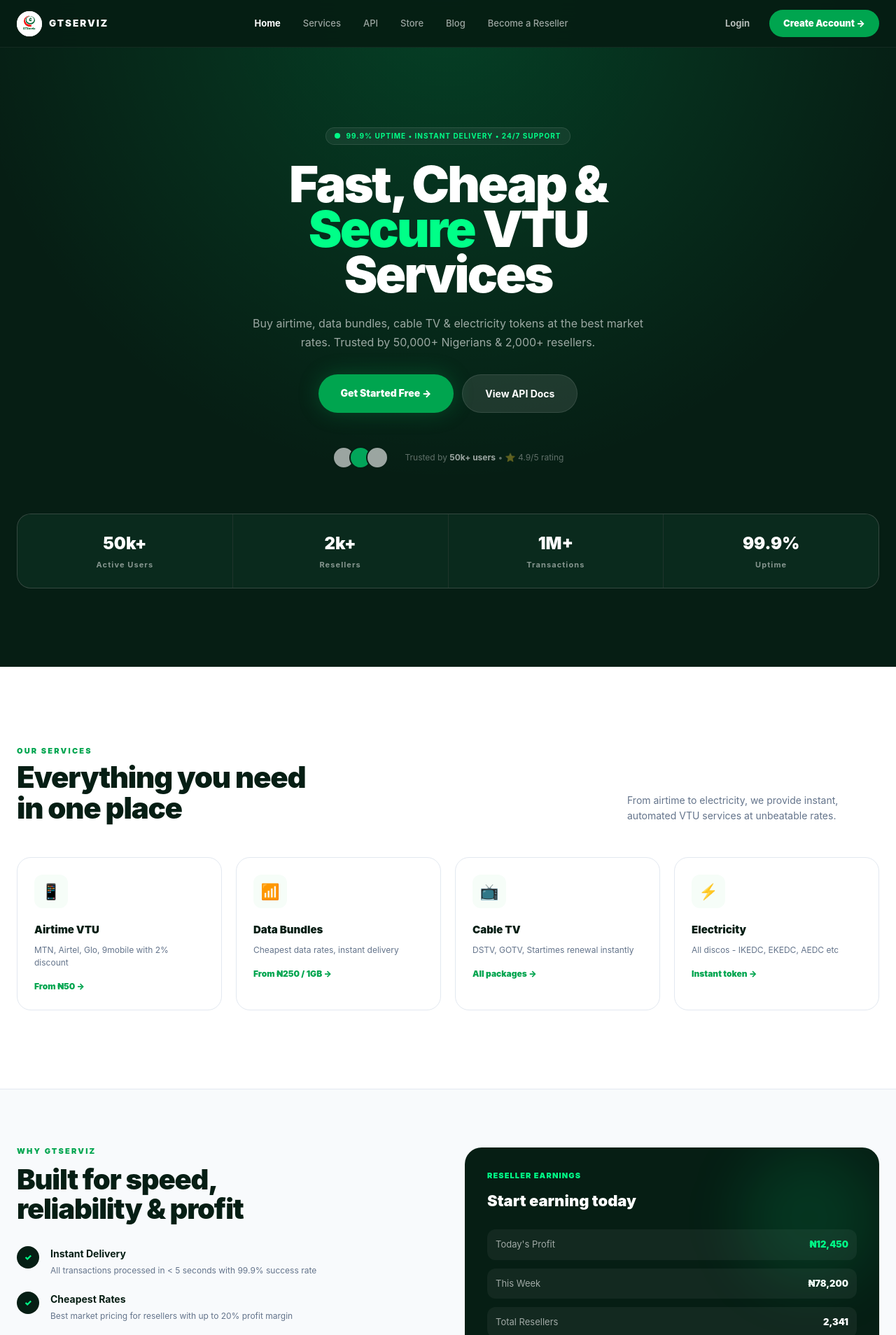
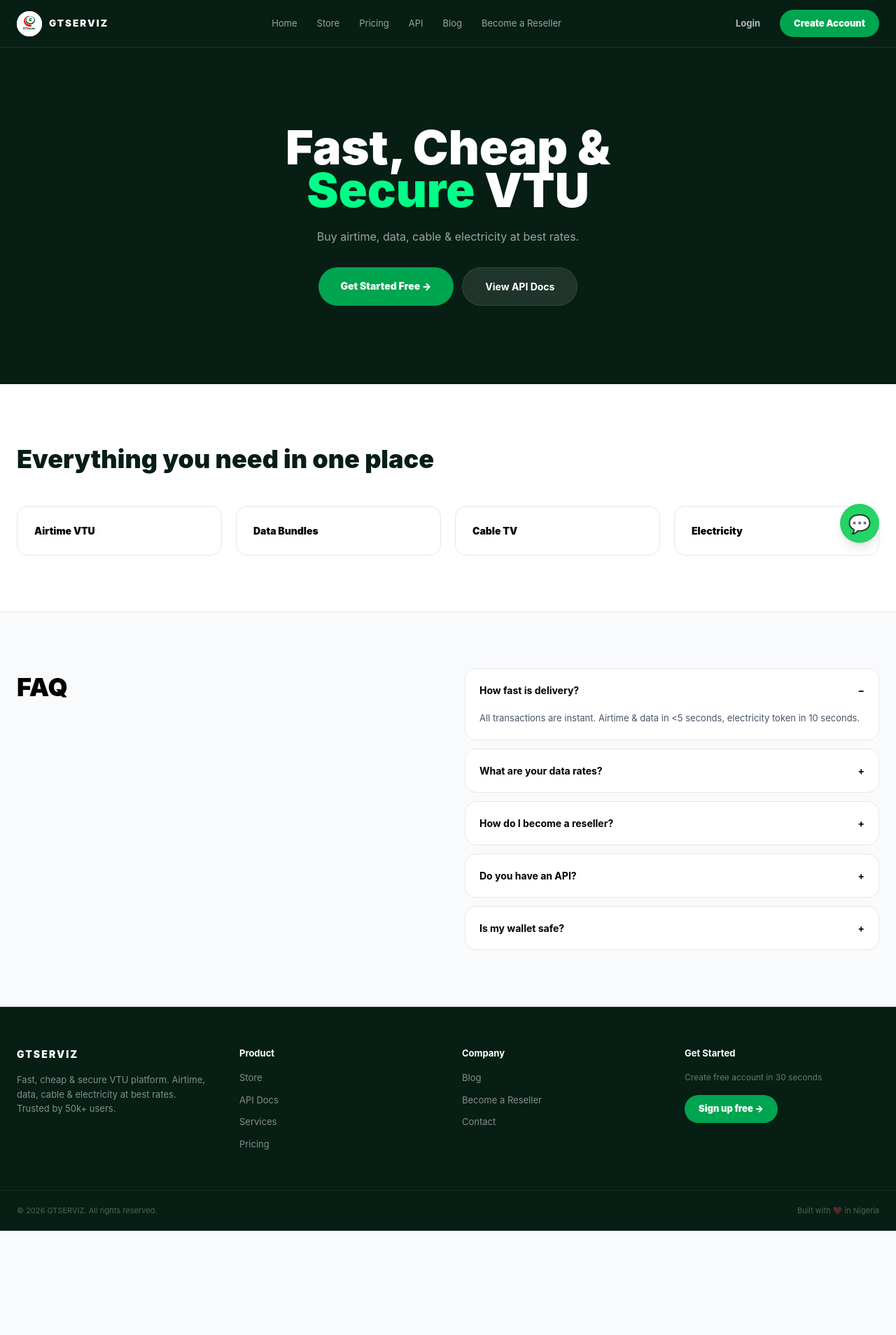
Before and after one commit to rajdolla/gtserviz-frontend, a Next.js app: page / in a window 1280 px wide. Shown: the top 1908 px of the page at 70% size. After the commit the page ends 1759 px from the top, so only its background shows below. Built offline with nearby package versions, Linux system fonts and the light colour scheme.

Commit message:
Add FAQ section and improve header layout

```diff
--- a/app/page.tsx
+++ b/app/page.tsx
@@ -6,183 +6,91 @@ import Footer from "../components/Footer";
 
 export default function Home() {
   const [open, setOpen] = useState(false);
+  const [faqOpen, setFaqOpen] = useState<number | null>(0);
+
+  const faqs = [
+    { q:"How fast is delivery?", a:"All transactions are instant. Airtime & data in <5 seconds, electricity token in 10 seconds." },
+    { q:"What are your data rates?", a:"MTN 1GB from ₦250, Airtel 1GB from ₦250, Glo 1GB from ₦250, 9mobile 1GB from ₦250." },
+    { q:"How do I become a reseller?", a:"Sign up, upgrade to reseller in dashboard, you get your own website and API key." },
+    { q:"Do you have an API?", a:"Yes! REST API for airtime, data, cable, electricity. See /api page." },
+    { q:"Is my wallet safe?", a:"Bank-grade security, 2FA, auto-refund for failed transactions." },
+  ];
+
+  const links = [
+    { name:"Home", href:"/" },
+    { name:"Store", href:"/store" },
+    { name:"Pricing", href:"/pricing" },
+    { name:"API", href:"/api" },
+    { name:"Blog", href:"/blog" },
+    { name:"Become a Reseller", href:"/reseller" },
+  ];
 
   return (
-    <div className="min-h-screen bg-white antialiased">
-      {/* HEADER */}
-      <header className="fixed top-0 w-full z-[100] bg-[#061e14]/95 backdrop-blur-xl border-b border-white/[0.06] h-[68px]">
+    <div className="min-h-screen bg-white">
+      <header className="fixed top-0 w-full z-[100] bg-[#061e14] border-b border-white/10 h-[68px]">
         <div className="max-w-[1280px] mx-auto px-6 h-full flex items-center justify-between">
           <Link href="/" className="flex items-center gap-2.5">
             <div className="w-9 h-9 bg-white rounded-full flex items-center justify-center overflow-hidden">
-              <Image src="/logo.png" alt="GT" width={36} height={36} className="object-contain" />
+              <Image src="/logo.png" alt="GTSERVIZ" width={36} height={36} className="object-contain" />
             </div>
             <span className="text-white font-black tracking-[0.15em] text-[13.5px]">GTSERVIZ</span>
           </Link>
-
-          <nav className="hidden lg:flex items-center gap-8 text-[13px] font-medium text-white/60">
-            <Link href="/" className="text-white font-bold">Home</Link>
-            <Link href="#services" className="hover:text-white transition">Services</Link>
-            <Link href="/api" className="hover:text-white transition">API</Link>
-            <Link href="/store" className="hover:text-white transition">Store</Link>
-            <Link href="/blog" className="hover:text-white transition">Blog</Link>
-            <Link href="/reseller" className="hover:text-white transition">Become a Reseller</Link>
+          <nav className="hidden lg:flex items-center gap-7">
+            {links.map((l)=>(
+              <Link key={l.name} href={l.href} className="text-[13px] text-white/60 hover:text-white">{l.name}</Link>
+            ))}
           </nav>
-
           <div className="hidden lg:flex items-center gap-3">
-            <Link href="/login" className="text-white/70 hover:text-white text-[13px] font-bold px-4">Login</Link>
-            <Link href="/signup" className="px-5 py-2.5 rounded-full bg-[#00A54F] hover:bg-[#009346] text-white text-[13px] font-black transition">Create Account →</Link>
+            <Link href="/login" className="text-white/70 text-[13px] font-bold px-4">Login</Link>
+            <Link href="/signup" className="px-5 py-2.5 rounded-full bg-[#00A54F] text-white text-[13px] font-black">Create Account</Link>
           </div>
-
-          <button onClick={()=>setOpen(!open)} className="lg:hidden w-10 h-10 rounded-full bg-white/10 text-white flex items-center justify-center">
-            {open? "✕" : "☰"}
-          </button>
+          <button onClick={()=>setOpen(!open)} className="lg:hidden w-10 h-10 rounded-full bg-white/10 text-white">{open?"✕":"☰"}</button>
         </div>
-
-        {/* Mobile Menu */}
         {open && (
-          <div className="lg:hidden bg-[#061e14] border-t border-white/10 px-6 py-6 space-y-4">
-            <Link href="/" className="block text-white font-bold">Home</Link>
-            <Link href="/api" className="block text-white/60">API</Link>
-            <Link href="/store" className="block text-white/60">Store</Link>
-            <Link href="/blog" className="block text-white/60">Blog</Link>
-            <Link href="/reseller" className="block text-white/60">Become a Reseller</Link>
-            <Link href="/signup" className="block mt-4 text-center py-3 rounded-full bg-[#00A54F] text-white font-black">Create Account</Link>
+          <div className="lg:hidden bg-[#061e14] border-t border-white/10 px-6 py-6 space-y-3">
+            {links.map((l)=><Link key={l.name} href={l.href} className="block text-white/60 py-1">{l.name}</Link>)}
           </div>
         )}
       </header>
 
-      {/* HERO */}
-      <section className="pt-[68px] bg-[#061e14] relative overflow-hidden">
-        <div className="absolute inset-0 bg-[radial-gradient(circle_at_50%_0%,rgba(0,255,136,0.15),transparent_60%)]" />
-        <div className="max-w-[1280px] mx-auto px-6 py-20 md:py-28 relative">
-          <div className="text-center max-w-[800px] mx-auto">
-            <div className="inline-flex items-center gap-2 px-3 py-1 rounded-full bg-white/[0.06] border border-white/10 text-[10px] font-bold tracking-widest text-[#00ff88]">
-              <span className="w-2 h-2 rounded-full bg-[#00ff88] animate-pulse" />
-              99.9% UPTIME • INSTANT DELIVERY • 24/7 SUPPORT
-            </div>
-            <h1 className="text-[42px] md:text-[72px] font-black leading-[0.9] tracking-[-0.04em] text-white mt-6">
-              Fast, Cheap &<br />
-              <span className="text-[#00ff88]">Secure</span> VTU
-              <br />Services
-            </h1>
-            <p className="text-[14px] md:text-[16px] text-white/60 leading-[1.7] mt-6 max-w-[560px] mx-auto">
-              Buy airtime, data bundles, cable TV & electricity tokens at the best market rates.
-              Trusted by 50,000+ Nigerians & 2,000+ resellers.
-            </p>
-            <div className="flex flex-col sm:flex-row gap-3 justify-center mt-8">
-              <Link href="/signup" className="px-8 py-4 rounded-full bg-[#00A54F] hover:bg-[#009346] text-white font-black text-[14px] transition shadow-[0_0_30px_rgba(0,165,79,0.3)]">
-                Get Started Free →
-              </Link>
-              <Link href="/api" className="px-8 py-4 rounded-full bg-white/10 hover:bg-white/15 border border-white/10 text-white font-bold text-[14px] transition">
-                View API Docs
-              </Link>
-            </div>
+      <section className="pt-[68px] bg-[#061e14] text-center">
+        <div className="max-w-[1280px] mx-auto px-6 py-20 md:py-28">
+          <h1 className="text-[42px] md:text-[68px] font-black leading-[0.9] text-white">Fast, Cheap &<br/><span className="text-[#00ff88]">Secure</span> VTU</h1>
+          <p className="text-white/60 mt-6 max-w-[560px] mx-auto">Buy airtime, data, cable & electricity at best rates.</p>
+          <div className="flex gap-3 justify-center mt-8">
+            <Link href="/signup" className="px-8 py-4 rounded-full bg-[#00A54F] text-white font-black text-[14px]">Get Started Free →</Link>
+            <Link href="/api" className="px-8 py-4 rounded-full bg-white/10 border border-white/10 text-white font-bold text-[14px]">View API Docs</Link>
+          </div>
+        </div>
+      </section>
 
-            {/* Social Proof */}
-            <div className="flex items-center justify-center gap-6 mt-12 opacity-60">
-              <div className="flex -space-x-2">
-                <div className="w-8 h-8 rounded-full bg-white border-2 border-[#061e14]" />
-                <div className="w-8 h-8 rounded-full bg-[#00ff88] border-2 border-[#061e14]" />
-                <div className="w-8 h-8 rounded-full bg-white border-2 border-[#061e14]" />
-              </div>
-              <p className="text-[12px] text-white/60">Trusted by <span className="text-white font-bold">50k+ users</span> • ⭐ 4.9/5 rating</p>
-            </div>
-          </div>
+      <section className="py-20 max-w-[1280px] mx-auto px-6">
+        <h2 className="text-[36px] font-black text-[#061e14]">Everything you need in one place</h2>
+        <div className="grid md:grid-cols-4 gap-5 mt-10">
+          <div className="border rounded-2xl p-6"><h3 className="font-black text-[14px]">Airtime VTU</h3></div>
+          <div className="border rounded-2xl p-6"><h3 className="font-black text-[14px]">Data Bundles</h3></div>
+          <div className="border rounded-2xl p-6"><h3 className="font-black text-[14px]">Cable TV</h3></div>
+          <div className="border rounded-2xl p-6"><h3 className="font-black text-[14px]">Electricity</h3></div>
+        </div>
+      </section>
 
-          {/* Stats Bar */}
-          <div className="grid grid-cols-2 md:grid-cols-4 gap-px bg-white/10 rounded-[20px] overflow-hidden mt-16 border border-white/10">
-            {[
-              ["50k+", "Active Users"],
-              ["2k+", "Resellers"],
-              ["1M+", "Transactions"],
-              ["99.9%", "Uptime"]
-            ].map(([val,label])=>(
-              <div key={label} className="bg-[#0a2a1d] p-6 text-center">
-                <p className="text-[24px] font-black text-white">{val}</p>
-                <p className="text-[11px] text-white/50 font-bold tracking-widest mt-1">{label}</p>
+      <section className="bg-[#f8fafc] border-y py-20">
+        <div className="max-w-[1280px] mx-auto px-6 grid lg:grid-cols-2 gap-12">
+          <div><h2 className="text-[36px] font-black">FAQ</h2></div>
+          <div className="space-y-3">
+            {faqs.map((f,i)=>(
+              <div key={i} className="bg-white border rounded-2xl overflow-hidden">
+                <button onClick={()=>setFaqOpen(faqOpen===i? null : i)} className="w-full flex justify-between p-5 text-left font-bold text-[14px]">{f.q}<span>{faqOpen===i? "−" : "+"}</span></button>
+                {faqOpen===i && <div className="px-5 pb-5 text-[13px] text-slate-600">{f.a}</div>}
               </div>
             ))}
           </div>
         </div>
       </section>
 
-      {/* SERVICES */}
-      <section id="services" className="py-20 md:py-28 max-w-[1280px] mx-auto px-6">
-        <div className="flex flex-col md:flex-row justify-between items-start md:items-end gap-4">
-          <div>
-            <p className="text-[#00A54F] text-[11px] font-black tracking-[0.2em]">OUR SERVICES</p>
-            <h2 className="text-[32px] md:text-[42px] font-black tracking-[-0.03em] text-[#061e14] leading-[1.05] mt-2">Everything you need<br />in one place</h2>
-          </div>
-          <p className="text-[14px] text-slate-500 max-w-[360px] leading-[1.6]">From airtime to electricity, we provide instant, automated VTU services at unbeatable rates.</p>
-        </div>
+      <Footer />
 
-        <div className="grid md:grid-cols-2 lg:grid-cols-4 gap-5 mt-12">
-          {[
-            { icon:"📱", title:"Airtime VTU", desc:"MTN, Airtel, Glo, 9mobile with 2% discount", price:"From ₦50" },
-            { icon:"📶", title:"Data Bundles", desc:"Cheapest data rates, instant delivery", price:"From ₦250 / 1GB" },
-            { icon:"📺", title:"Cable TV", desc:"DSTV, GOTV, Startimes renewal instantly", price:"All packages" },
-            { icon:"⚡", title:"Electricity", desc:"All discos - IKEDC, EKEDC, AEDC etc", price:"Instant token" },
-          ].map((s,i)=>(
-            <div key={i} className="group bg-white border border-slate-200 rounded-[20px] p-6 hover:border-[#00A54F] hover:shadow-[0_10px_40px_rgba(0,165,79,0.1)] transition-all">
-              <div className="w-12 h-12 rounded-xl bg-[#f6fdf8] group-hover:bg-[#00A54F] flex items-center justify-center text-[22px] transition">{s.icon}</div>
-              <h3 className="font-black text-[15px] text-[#061e14] mt-5">{s.title}</h3>
-              <p className="text-[12px] text-slate-500 mt-2 leading-[1.5]">{s.desc}</p>
-              <p className="text-[12px] font-black text-[#00A54F] mt-4">{s.price} →</p>
-            </div>
-          ))}
-        </div>
-      </section>
-
-      {/* WHY US */}
-      <section className="bg-[#f8fafc] border-y border-slate-200 py-20">
-        <div className="max-w-[1280px] mx-auto px-6 grid lg:grid-cols-2 gap-12 items-center">
-          <div>
-            <p className="text-[#00A54F] text-[11px] font-black tracking-[0.2em]">WHY GTSERVIZ</p>
-            <h2 className="text-[32px] md:text-[40px] font-black tracking-[-0.03em] text-[#061e14] leading-[1.05] mt-3">Built for speed,<br />reliability & profit</h2>
-            <div className="mt-8 space-y-5">
-              {[
-                ["Instant Delivery", "All transactions processed in < 5 seconds with 99.9% success rate"],
-                ["Cheapest Rates", "Best market pricing for resellers with up to 20% profit margin"],
-                ["Reseller Platform", "Own website, API, pricing control & automated payouts"],
-                ["24/7 Support", "Real humans available on WhatsApp & live chat round the clock"],
-              ].map(([t,d])=>(
-                <div key={t} className="flex gap-4">
-                  <div className="w-8 h-8 rounded-full bg-[#061e14] text-[#00ff88] flex items-center justify-center text-[12px] font-black shrink-0">✓</div>
-                  <div><p className="font-bold text-[14px] text-[#061e14]">{t}</p><p className="text-[12px] text-slate-500 mt-1 leading-[1.6]">{d}</p></div>
-                </div>
-              ))}
-            </div>
-          </div>
-          <div className="bg-[#061e14] rounded-[24px] p-8 text-white relative overflow-hidden">
-            <div className="absolute top-0 right-0 w-[200px] h-[200px] bg-[#00ff88]/10 rounded-full blur-[40px]" />
-            <p className="text-[11px] font-black tracking-widest text-[#00ff88]">RESELLER EARNINGS</p>
-            <h3 className="text-[22px] font-black mt-3">Start earning today</h3>
-            <div className="mt-6 space-y-3">
-              <div className="flex justify-between text-[13px] p-3 rounded-xl bg-white/5"><span className="text-white/60">Today's Profit</span><span className="font-black text-[#00ff88]">₦12,450</span></div>
-              <div className="flex justify-between text-[13px] p-3 rounded-xl bg-white/5"><span className="text-white/60">This Week</span><span className="font-black">₦78,200</span></div>
-              <div className="flex justify-between text-[13px] p-3 rounded-xl bg-white/5"><span className="text-white/60">Total Resellers</span><span className="font-black">2,341</span></div>
-            </div>
-            <Link href="/reseller" className="mt-6 block text-center py-3.5 rounded-full bg-[#00A54F] font-black text-[13px]">Become a Reseller →</Link>
-          </div>
-        </div>
-      </section>
-
-      {/* CTA */}
-      <section className="py-20 max-w-[1280px] mx-auto px-6">
-        <div className="bg-[#061e14] rounded-[32px] p-10 md:p-16 text-center relative overflow-hidden">
-          <div className="absolute inset-0 bg-[radial-gradient(circle_at_50%_120%,rgba(0,255,136,0.2),transparent_60%)]" />
-          <div className="relative">
-            <h2 className="text-[32px] md:text-[48px] font-black text-white leading-[1.05]">Ready to get started?</h2>
-            <p className="text-white/60 text-[14px] mt-4 max-w-[500px] mx-auto">Create a free account in 30 seconds. No hidden fees, instant setup, start transacting immediately.</p>
-            <div className="flex flex-col sm:flex-row gap-3 justify-center mt-8">
-              <Link href="/signup" className="px-8 py-4 rounded-full bg-[#00A54F] text-white font-black text-[14px]">Create Free Account →</Link>
-              <Link href="/login" className="px-8 py-4 rounded-full bg-white text-[#061e14] font-black text-[14px]">Login to Dashboard</Link>
-            </div>
-          </div>
-        </div>
-      </section>
-
-      <Footer />
+      <a href="https://wa.me/2349012345678" target="_blank" className="fixed bottom-6 right-6 z-[9999] w-14 h-14 bg-[#25D366] rounded-full flex items-center justify-center text-[26px] shadow-lg">💬</a>
     </div>
   );
 }
```
